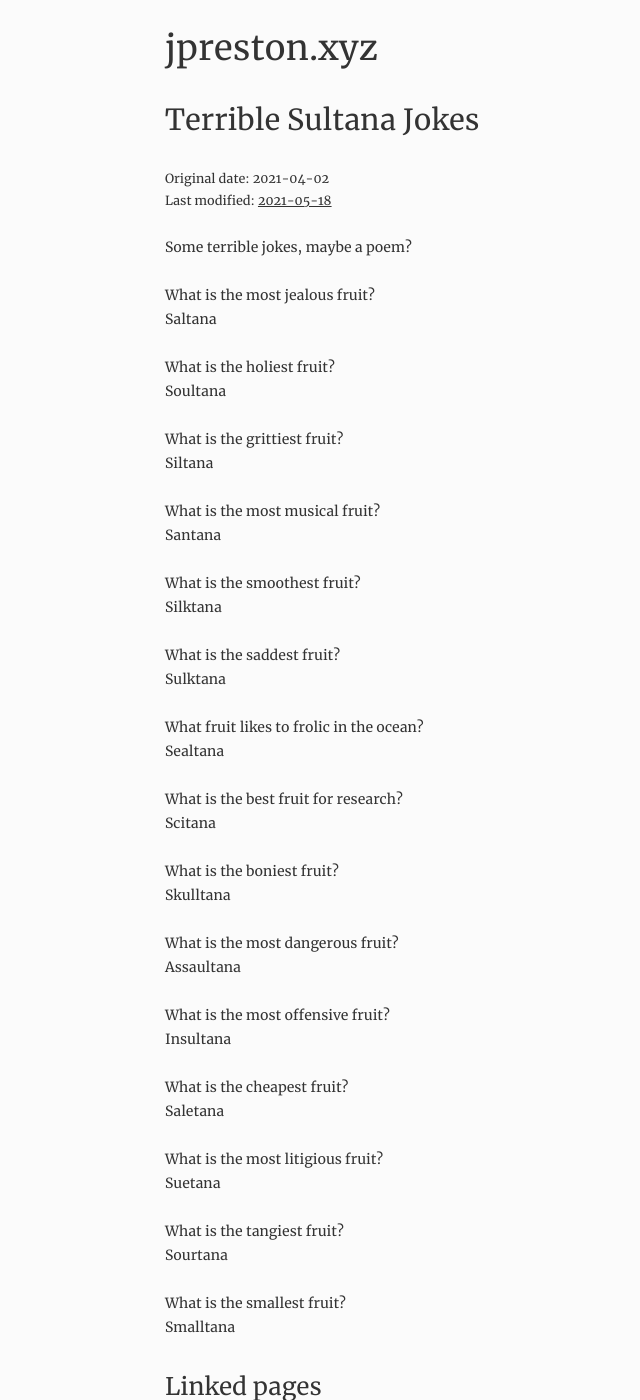
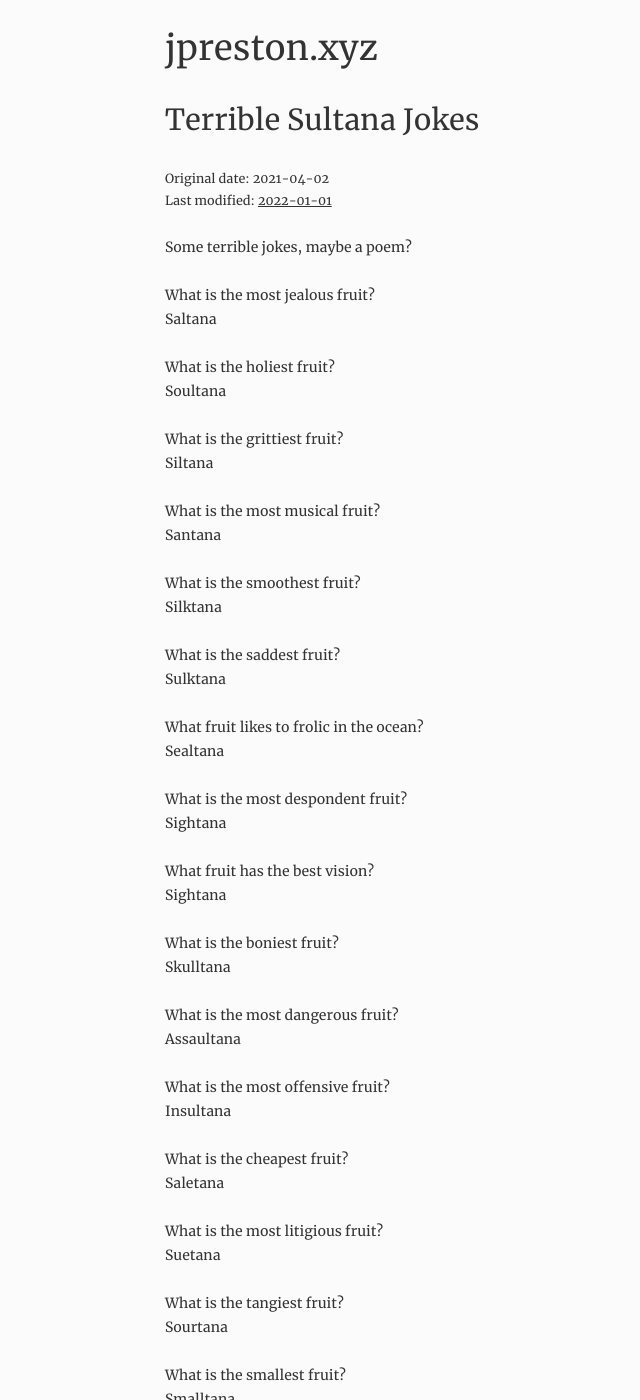
Before and after one commit to wcerfgba/jpreston.xyz, a Jekyll site: the page built from terrible-sultana-jokes.md, in a window 1280 px wide and 1400 px high. Shown: the whole window, without its empty margins (195-835 px from the left). Built offline with Jekyll 4.4.1, drawn with Linux system fonts in a browser that asks for light colours; some of the changed text lies outside the part shown.

Commit message:
Replace scitana joke
It doesn't work well when vocalised.

```diff
--- a/terrible-sultana-jokes.md
+++ b/terrible-sultana-jokes.md
@@ -2,7 +2,7 @@
 layout: page
 title: Terrible Sultana Jokes
 date: '2021-04-02'
-last_modified_at: '2021-05-18'
+last_modified_at: '2022-01-01'
 ---
 
 Some terrible jokes, maybe a [[poem]]?
@@ -28,8 +28,11 @@ Sulktana
 What fruit likes to frolic in the ocean? \
 Sealtana
 
-What is the best fruit for research? \
-Scitana
+What is the most despondent fruit? \
+Sightana
+
+What fruit has the best vision? \
+Sightana
 
 What is the boniest fruit? \
 Skulltana
```
